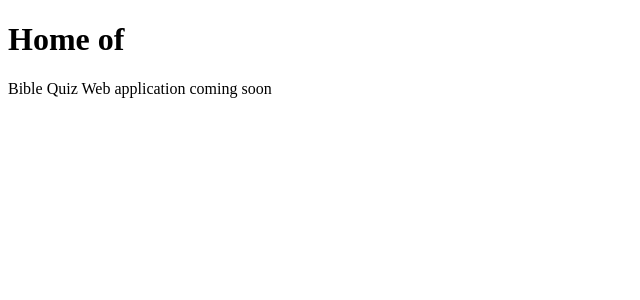
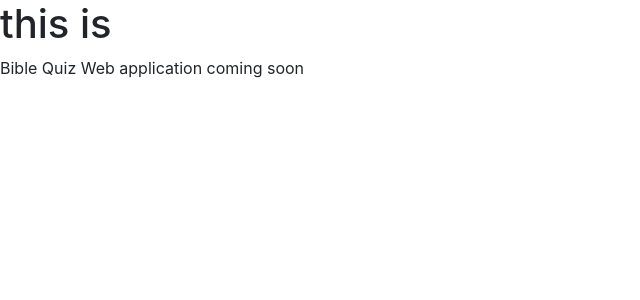
Before and after one commit to NgoziEmeh/Bible-quiz-web-app-frontend, an Angular app: page / in a window 1280 px wide. Shown: the top 300 px of the page, without its empty margins (0-640 px from the left). Built offline with nearby package versions, Linux system fonts and the light colour scheme.

Commit message:
bootstrap

```diff
--- a/angular.json
+++ b/angular.json
@@ -24,6 +24,7 @@
               "src/assets"
             ],
             "styles": [
+              "node_modules/bootstrap/dist/css/bootstrap.min.css",
               "src/styles.css"
             ],
             "scripts": []
--- a/package.json
+++ b/package.json
@@ -19,6 +19,7 @@
     "@angular/platform-browser": "~9.1.0",
     "@angular/platform-browser-dynamic": "~9.1.0",
     "@angular/router": "~9.1.0",
+    "bootstrap": "^4.4.1",
     "rxjs": "~6.5.4",
     "tslib": "^1.10.0",
     "zone.js": "~0.10.2"
--- a/src/app/app.component.html
+++ b/src/app/app.component.html
@@ -1,4 +1,5 @@
-<H1>Home of </H1>{{ title }}
+
+ <h1>this is</h1>{{ title }}
 
 
 
--- a/src/app/app.component.ts
+++ b/src/app/app.component.ts
@@ -1,4 +1,5 @@
 import { Component } from '@angular/core';
+
 
 @Component({
   selector: 'app-root',
--- a/src/app/app.module.ts
+++ b/src/app/app.module.ts
@@ -1,5 +1,6 @@
 import { BrowserModule } from '@angular/platform-browser';
 import { NgModule } from '@angular/core';
+
 
 import { AppRoutingModule } from './app-routing.module';
 import { AppComponent } from './app.component';
@@ -10,7 +11,8 @@ import { AppComponent } from './app.component';
   ],
   imports: [
     BrowserModule,
-    AppRoutingModule
+    AppRoutingModule,
+
   ],
   providers: [],
   bootstrap: [AppComponent]
```
Also changed, not shown: 1 other file (tests, documents, lock files or other folders).
